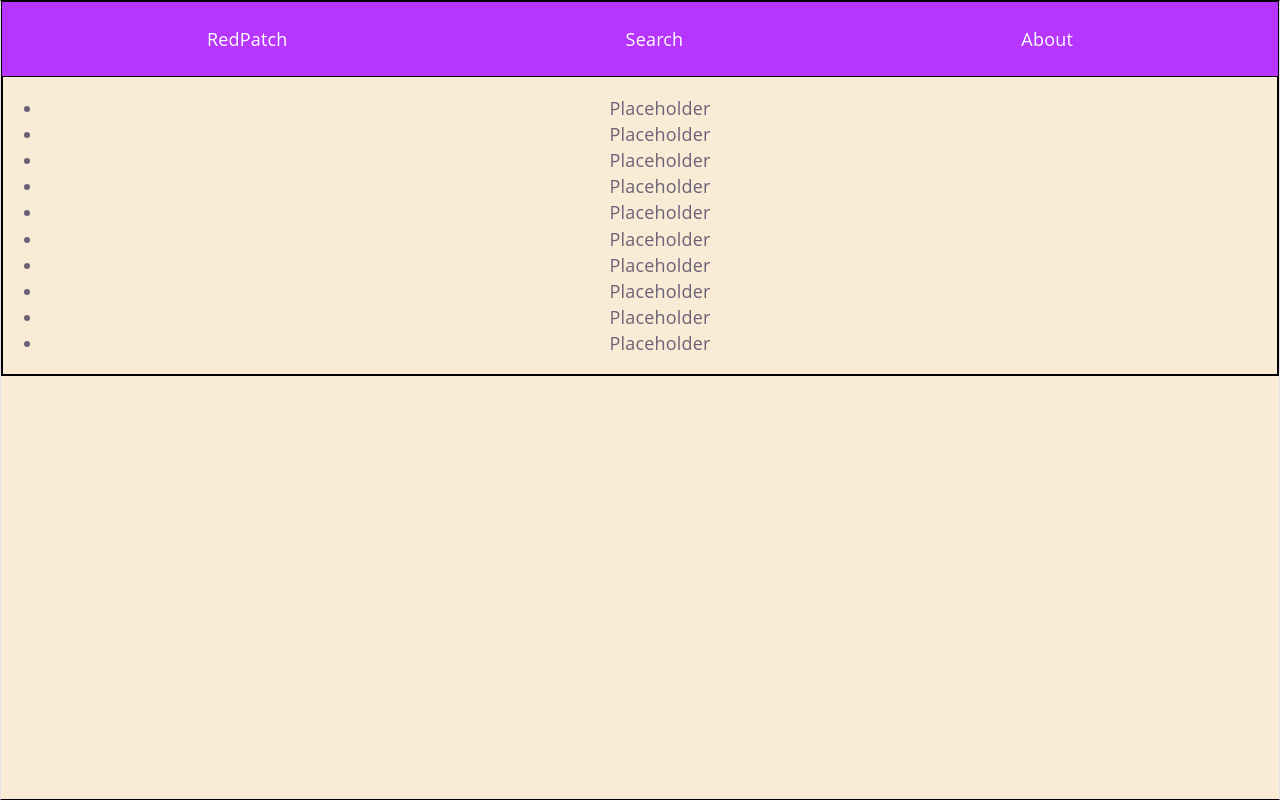
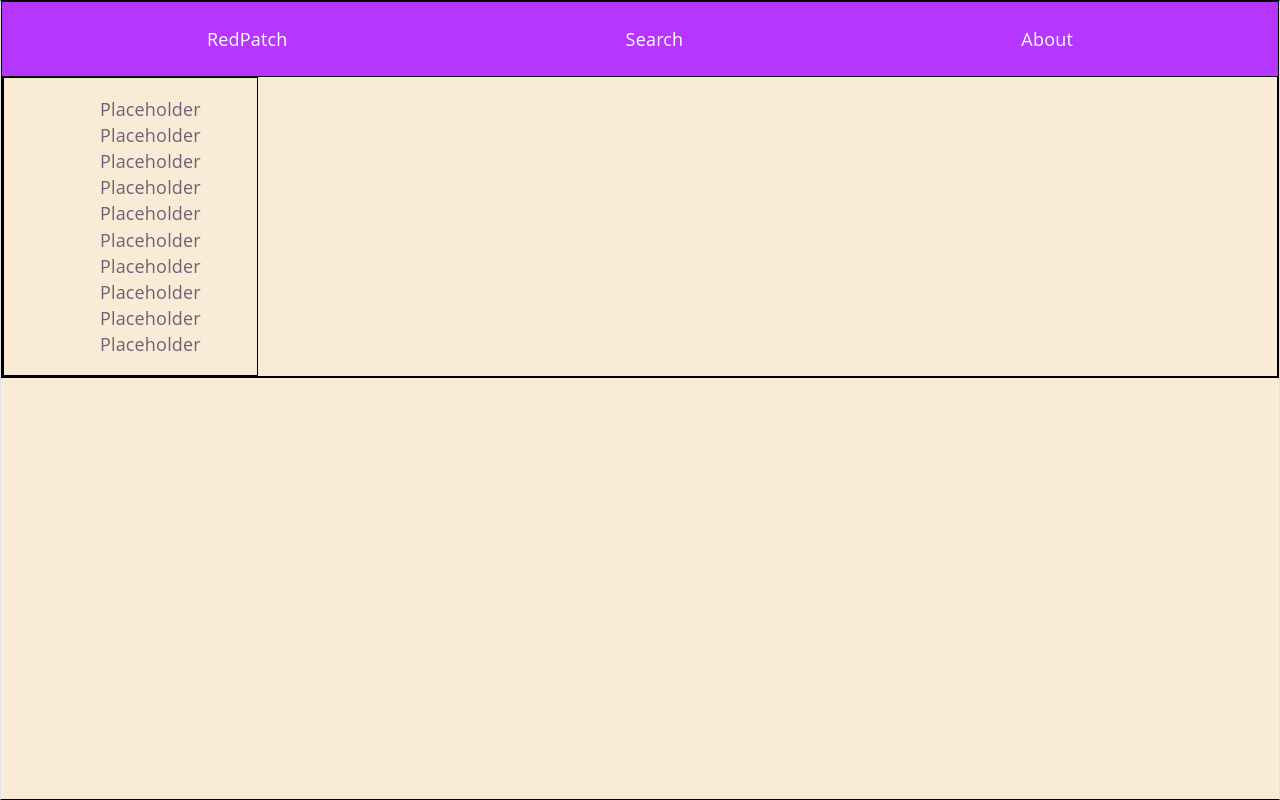
Before and after one commit to Tollpatsch283/RedPatch, a React (Vite) app: page / in a window 1280 px wide. Built offline with nearby package versions, Linux system fonts and the light colour scheme.

Commit message:
style subreddit list

```diff
--- a/src/App.css
+++ b/src/App.css
@@ -35,6 +35,7 @@ nav ul {
 nav ul li {
   margin-bottom: 0 !important;
   color: white;
+  list-style: none;
 }
 
 nav a {
@@ -60,3 +61,15 @@ h2 {
   color: #000000;
   margin: 0;
 }
+
+.reddit-content {
+  display: flex
+}
+
+.subreddit-list {
+  width: 20%;
+}
+
+.subreddit-list ul li {
+  list-style: none;
+}
--- a/src/components/SubList.jsx
+++ b/src/components/SubList.jsx
@@ -2,7 +2,7 @@ import React from 'react'
 
 const SubList = () => {
  return (
-    <>
+    <div className='subreddit-list'>
       <ul>
         <li>Placeholder</li>
         <li>Placeholder</li>
@@ -15,7 +15,7 @@ const SubList = () => {
         <li>Placeholder</li>
         <li>Placeholder</li>
       </ul>
-    </>
+    </div>
  )
 }
 
```
